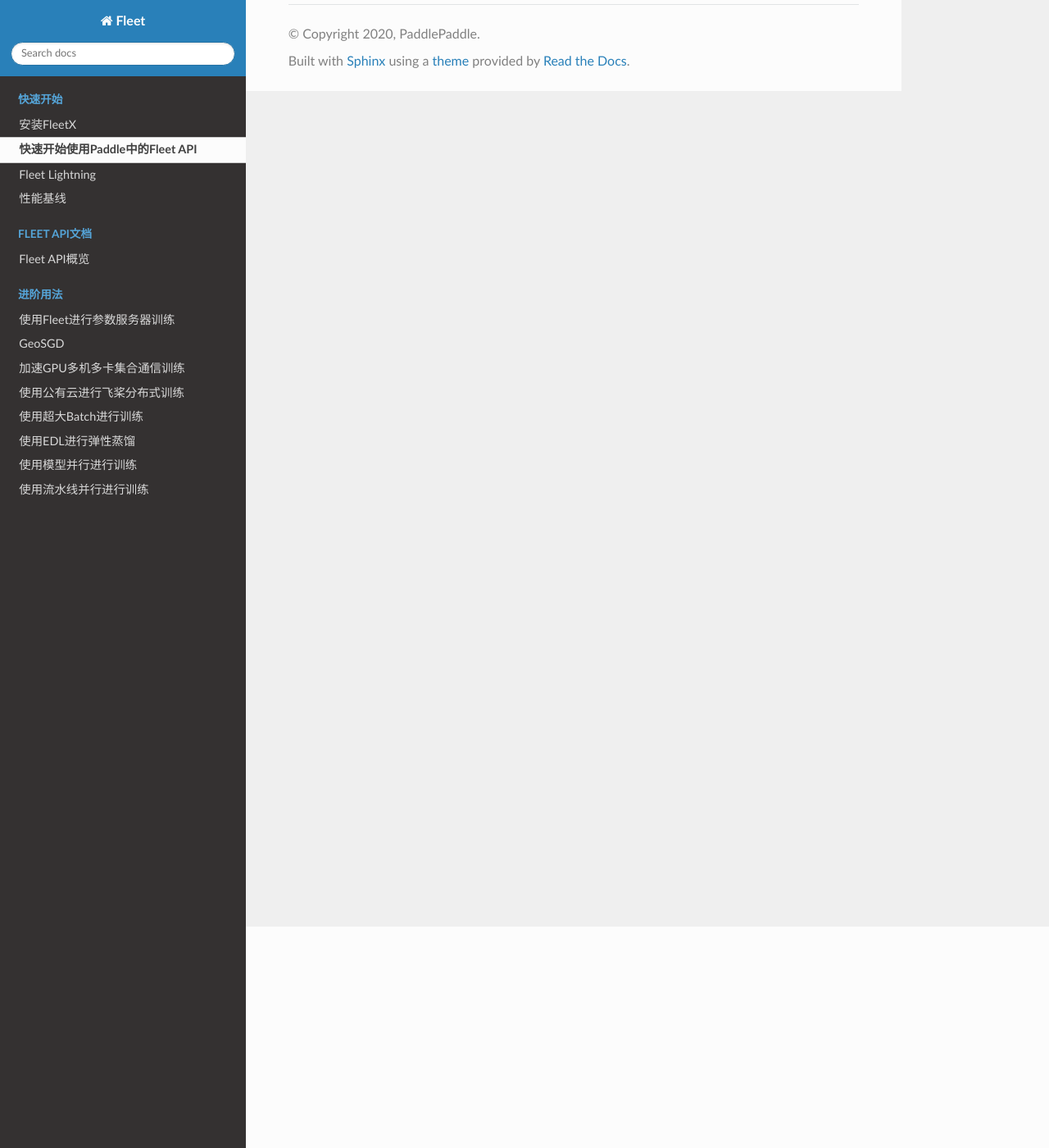
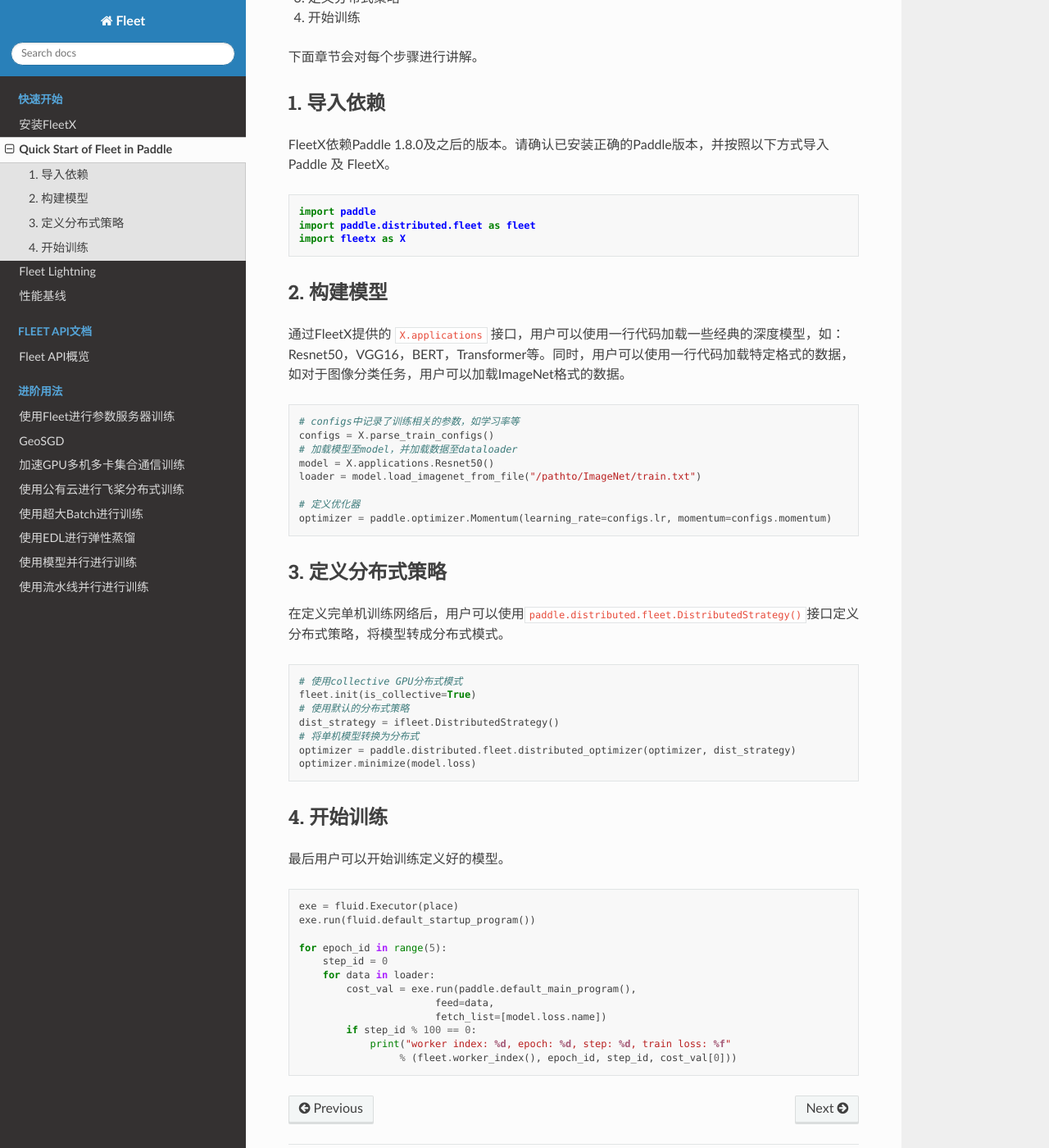
Before and after one commit to qjing666/FleetDoc, a Sphinx documentation site: the page built from docs/source/paddle_fleet/fleet_quick_start_cn.md, in a window 1280 px wide and 1400 px high, scrolled down 270 px. Shown: the whole window at 82% size. Built offline with Sphinx 7.4.7 and the Read the Docs theme 2.0.0, drawn with Linux system fonts in a browser that asks for light colours; pages that are not in the unit, such as notebooks, are missing from menus; some of the changed text lies outside the part shown.

Commit message:
update doc

````diff
--- a/docs/source/paddle_fleet/fleet_quick_start_cn.md
+++ b/docs/source/paddle_fleet/fleet_quick_start_cn.md
@@ -1,2 +1,68 @@
-## 快速开始使用Paddle中的Fleet API
-- TBA
+## Quick Start of Fleet in Paddle
+以下通过图像分类Resnet50的例子，说明如何使用FleetX的接口进行分布式训练。具体步骤如下：
+
+1. 导入依赖
+2. 构建模型
+3. 定义分布式策略
+4. 开始训练
+
+下面章节会对每个步骤进行讲解。
+
+### 1. 导入依赖
+
+FleetX依赖Paddle 1.8.0及之后的版本。请确认已安装正确的Paddle版本，并按照以下方式导入Paddle 及 FleetX。
+```
+import paddle
+import paddle.distributed.fleet as fleet
+import fleetx as X
+```
+
+
+### 2. 构建模型
+
+通过FleetX提供的 `X.applications` 接口，用户可以使用一行代码加载一些经典的深度模型，如：Resnet50，VGG16，BERT，Transformer等。同时，用户可以使用一行代码加载特定格式的数据，如对于图像分类任务，用户可以加载ImageNet格式的数据。
+
+
+```
+# configs中记录了训练相关的参数，如学习率等
+configs = X.parse_train_configs()
+# 加载模型至model，并加载数据至dataloader
+model = X.applications.Resnet50()
+loader = model.load_imagenet_from_file("/pathto/ImageNet/train.txt")
+
+# 定义优化器
+optimizer = paddle.optimizer.Momentum(learning_rate=configs.lr, momentum=configs.momentum)
+```
+
+### 3. 定义分布式策略
+
+在定义完单机训练网络后，用户可以使用`paddle.distributed.fleet.DistributedStrategy()`接口定义分布式策略，将模型转成分布式模式。
+
+```
+# 使用collective GPU分布式模式
+fleet.init(is_collective=True)
+# 使用默认的分布式策略
+dist_strategy = ifleet.DistributedStrategy()
+# 将单机模型转换为分布式
+optimizer = paddle.distributed.fleet.distributed_optimizer(optimizer, dist_strategy)
+optimizer.minimize(model.loss)
+```
+
+### 4. 开始训练
+
+最后用户可以开始训练定义好的模型。
+
+```
+exe = fluid.Executor(place)
+exe.run(fluid.default_startup_program())
+
+for epoch_id in range(5):
+    step_id = 0
+    for data in loader:
+        cost_val = exe.run(paddle.default_main_program(),
+                       feed=data,
+                       fetch_list=[model.loss.name])
+        if step_id % 100 == 0:
+            print("worker index: %d, epoch: %d, step: %d, train loss: %f"
+                 % (fleet.worker_index(), epoch_id, step_id, cost_val[0]))
+```
````
